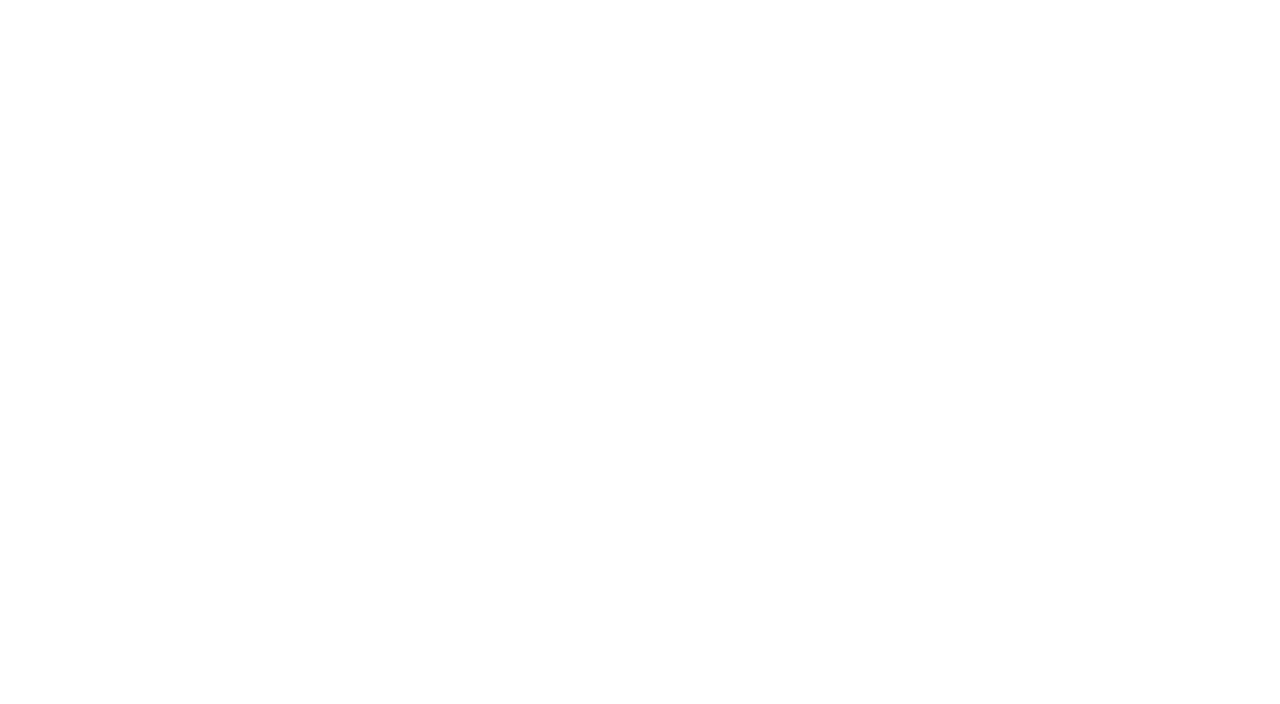
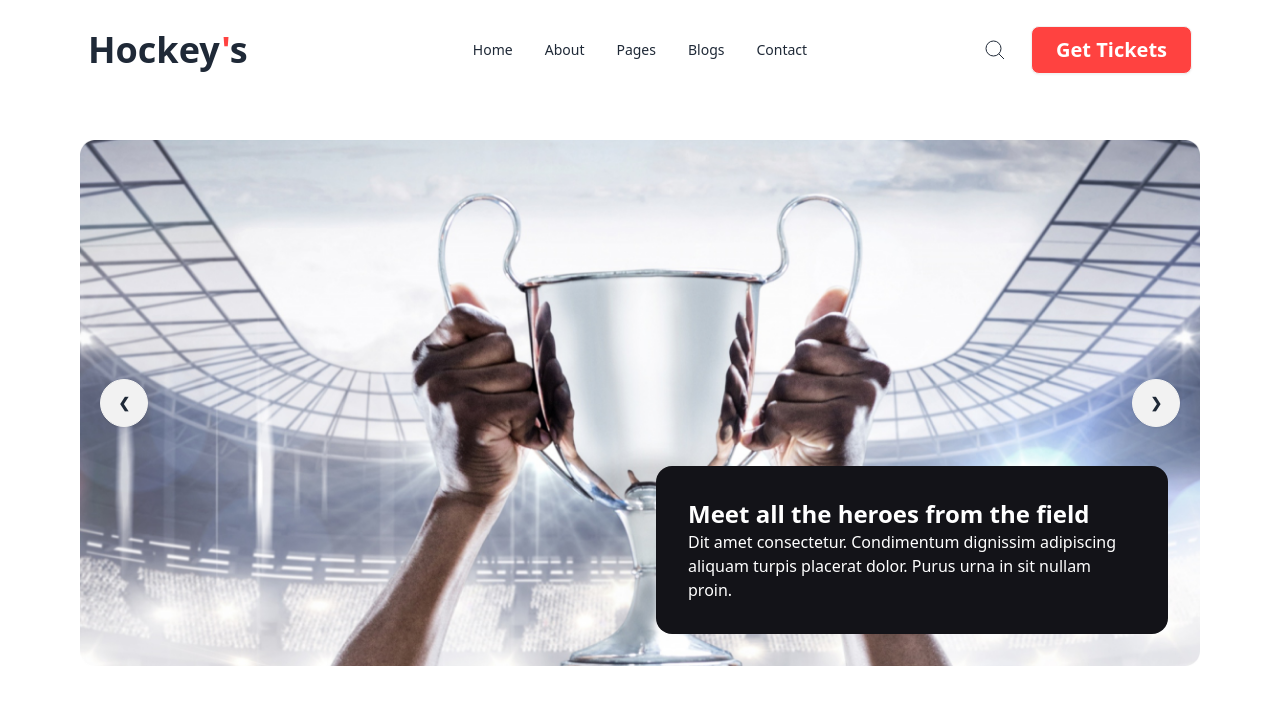
Before and after one commit to Nafiuls/assignment-3, a plain HTML site: page index.html in a window 1280 px wide. Drawn offline with nearby package versions, Linux system fonts and the light colour scheme.

Commit message:
navbar and first section added

```diff
--- a/index.html
+++ b/index.html
@@ -4,6 +4,136 @@
     <meta charset="UTF-8" />
     <meta name="viewport" content="width=device-width, initial-scale=1.0" />
     <title>Hockey Website</title>
+
+    <!-- tailwind and daisy cdn -->
+    <link
+      href="https://cdn.jsdelivr.net/npm/daisyui@4.6.0/dist/full.min.css"
+      rel="stylesheet"
+      type="text/css"
+    />
+    <script src="https://cdn.tailwindcss.com"></script>
+
+    <!-- google fonts -->
+    <link rel="preconnect" href="https://fonts.googleapis.com" />
+    <link rel="preconnect" href="https://fonts.gstatic.com" crossorigin />
+    <link
+      href="https://fonts.googleapis.com/css2?family=Manrope:wght@200;300;400;500;600;700;800&display=swap"
+      rel="stylesheet"
+    />
+
+    <!-- font family  style -->
+    <style>
+      .font-manrope {
+        font-family: "Manrope", sans-serif;
+      }
+
+      .button {
+        background-color: #ff4240;
+      }
+    </style>
   </head>
-  <body></body>
+  <body class=".font-manrope">
+    <!-- this is our header section -->
+
+    <header class="max-w-6xl mx-auto p-4">
+      <!-- this is nav section -->
+      <nav>
+        <div class="navbar">
+          <div class="navbar-start items-center">
+            <div class="dropdown">
+              <div tabindex="0" role="button" class="btn btn-ghost lg:hidden">
+                <svg
+                  xmlns="http://www.w3.org/2000/svg"
+                  class="h-5 w-5"
+                  fill="none"
+                  viewBox="0 0 24 24"
+                  stroke="currentColor"
+                >
+                  <path
+                    stroke-linecap="round"
+                    stroke-linejoin="round"
+                    stroke-width="2"
+                    d="M4 6h16M4 12h8m-8 6h16"
+                  />
+                </svg>
+              </div>
+              <ul
+                tabindex="0"
+                class="menu menu-sm dropdown-content mt-3 z-[1] p-2 shadow w-52"
+              >
+                <li class="font-semibold"><a href="">Home</a></li>
+                <li class="font-semibold"><a href="">About</a></li>
+                <li class="font-semibold"><a href="">Pages</a></li>
+                <li class="font-semibold"><a href="">Blogs</a></li>
+                <li class="font-semibold"><a href="">Contact</a></li>
+              </ul>
+            </div>
+            <h1 class="text-4xl font-extrabold">
+              Hockey<span class="text-[#FF4240]">'</span>s
+            </h1>
+          </div>
+          <div class="navbar-center hidden lg:flex">
+            <ul class="menu menu-horizontal px-1">
+              <li><a href="">Home</a></li>
+              <li><a href="">About</a></li>
+              <li><a href="">Pages</a></li>
+              <li><a href="">Blogs</a></li>
+              <li><a href="">Contact</a></li>
+            </ul>
+          </div>
+          <div class="navbar-end gap-1 lg:flex items-center lg:gap-6">
+            <svg
+              xmlns="http://www.w3.org/2000/svg"
+              fill="none"
+              viewBox="0 0 24 24"
+              strokeWidth="{1.5}"
+              stroke="currentColor"
+              className="w-6 h-6"
+              class="w-6 cursor-pointer"
+            >
+              <path
+                strokeLinecap="round"
+                strokeLinejoin="round"
+                d="m21 21-5.197-5.197m0 0A7.5 7.5 0 1 0 5.196 5.196a7.5 7.5 0 0 0 10.607 10.607Z"
+              />
+            </svg>
+
+            <button class="btn button px-6 text-xl font-bold text-white">
+              Get Tickets
+            </button>
+          </div>
+        </div>
+      </nav>
+
+      <!-- this is banner section -->
+      <section class="mt-14">
+        <div class="flex w-full">
+          <div
+            id="slide1"
+            class="flex gap-8 flex-col carousel-item relative w-full"
+          >
+            <img src="Images/1.png" class="mx-auto" />
+
+            <div
+              class="bg-[#131318] lg:absolute p-8 max-w-lg bottom-8 right-8 rounded-2xl"
+            >
+              <h3 class="text-2xl font-extrabold text-white">
+                Meet all the heroes from the field
+              </h3>
+              <p class="font-medium text-white">
+                Dit amet consectetur. Condimentum dignissim adipiscing aliquam
+                turpis placerat dolor. Purus urna in sit nullam proin.
+              </p>
+            </div>
+            <div
+              class="absolute flex justify-between transform -translate-y-1/2 left-5 right-5 top-1/2"
+            >
+              <a href="#slide4" class="btn btn-circle">❮</a>
+              <a href="#slide2" class="btn btn-circle">❯</a>
+            </div>
+          </div>
+        </div>
+      </section>
+    </header>
+  </body>
 </html>
--- /dev/null
+++ b/tailwind.config.js
@@ -0,0 +1,8 @@
+/** @type {import('tailwindcss').Config} */
+module.exports = {
+  content: ["./src/**/*.{html,js}"],
+  theme: {
+    extend: {},
+  },
+  plugins: [],
+};
```
